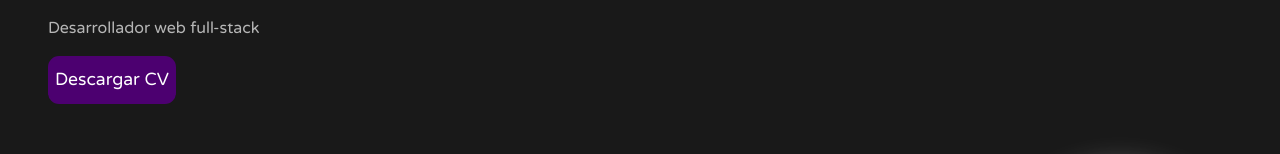
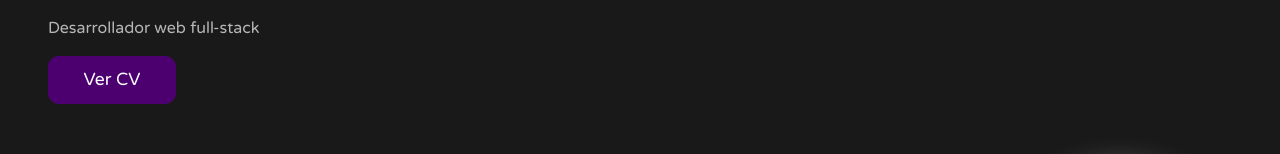
Before and after one commit to jesuanp/mi-portafolio, a React (Create React App) app: page / in a window 1280 px wide. Shown: the part 160-314 px from the top of the page. Built offline with nearby package versions, Linux system fonts and the light colour scheme.

Commit message:
agregue el link para ver el CV

```diff
--- a/src/components/Presentacion/Presentacion.jsx
+++ b/src/components/Presentacion/Presentacion.jsx
@@ -10,7 +10,7 @@
 				<h1 className={s.h1}>Jesuan Patermina</h1>
 				<p className={s.p}>Desarrollador web full-stack</p>
 				<div>
-					<a href="../../docs/CV-JESUAN.pdf" download="CV-JESUAN.pdf" className={s.descargaCV}>Descargar CV</a>
+					<a className={s.descargaCV} href="https://drive.google.com/file/d/1kfT2ANlQnq6mwcyov_tSe37-A09Xr5BQ/view?usp=sharing" target="_blank" rel="noopener noreferrer">Ver CV</a>
 				</div>
 			</div>
 
```
